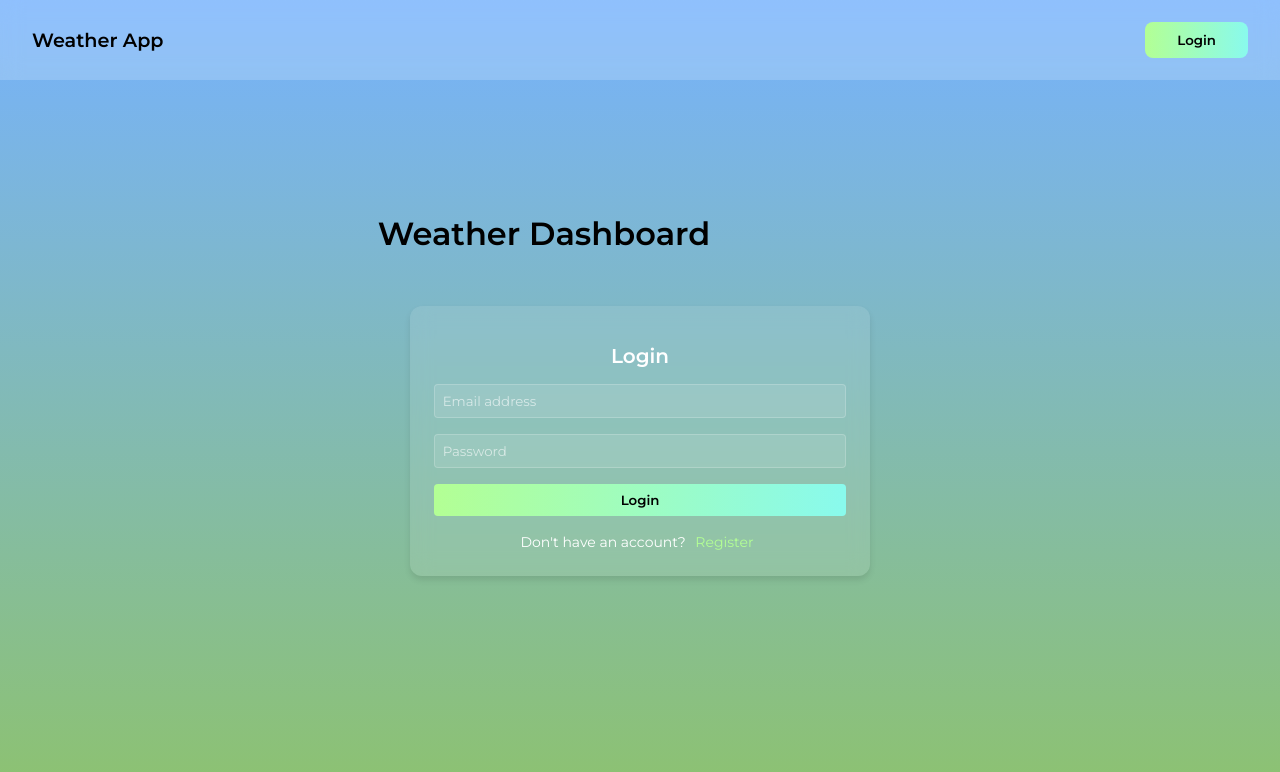
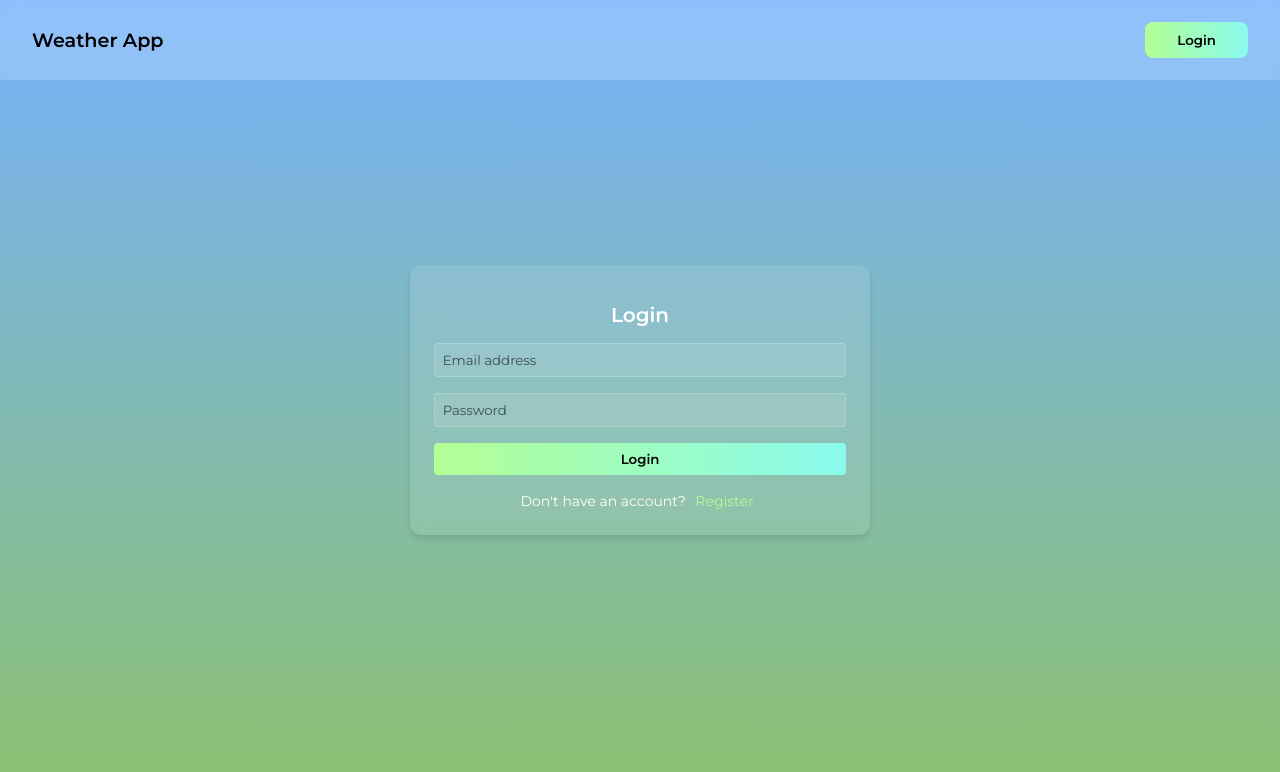
Before and after one commit to Sayan67/weather-dashboard, a React (Vite) app: page /auth in a window 1280 px wide. Shown: the top 772 px of the page. Built offline with nearby package versions, Linux system fonts and the light colour scheme; no server answers.

Commit message:
minor Ui update

```diff
--- a/src/components/Authentication/Auth.tsx
+++ b/src/components/Authentication/Auth.tsx
@@ -8,7 +8,6 @@ function Auth() {
   return (
     <div className="flex flex-col items-center justify-center min-h-screen w-full bg-gray-100">
       <div className="flex items-center mb-8 gap-2">
-        <h1 className="text-xl font-bold text-green-700">Weather Dashboard</h1>
       </div>
       {authPageState === "signup" ? <Register /> : <Login />}
     </div>
--- a/src/components/Authentication/Login.tsx
+++ b/src/components/Authentication/Login.tsx
@@ -115,11 +115,11 @@ const Input = styled.input`
   border-radius: 0.25rem;
   margin-bottom: 1rem;
   background: rgba(255, 255, 255, 0.1);
-  color: white;
+  color: black;
   box-sizing: border-box;
 
   &::placeholder {
-    color: rgba(255, 255, 255, 0.6);
+    color: rgba(0, 0, 0, 0.6);
   }
 `;
 
```
